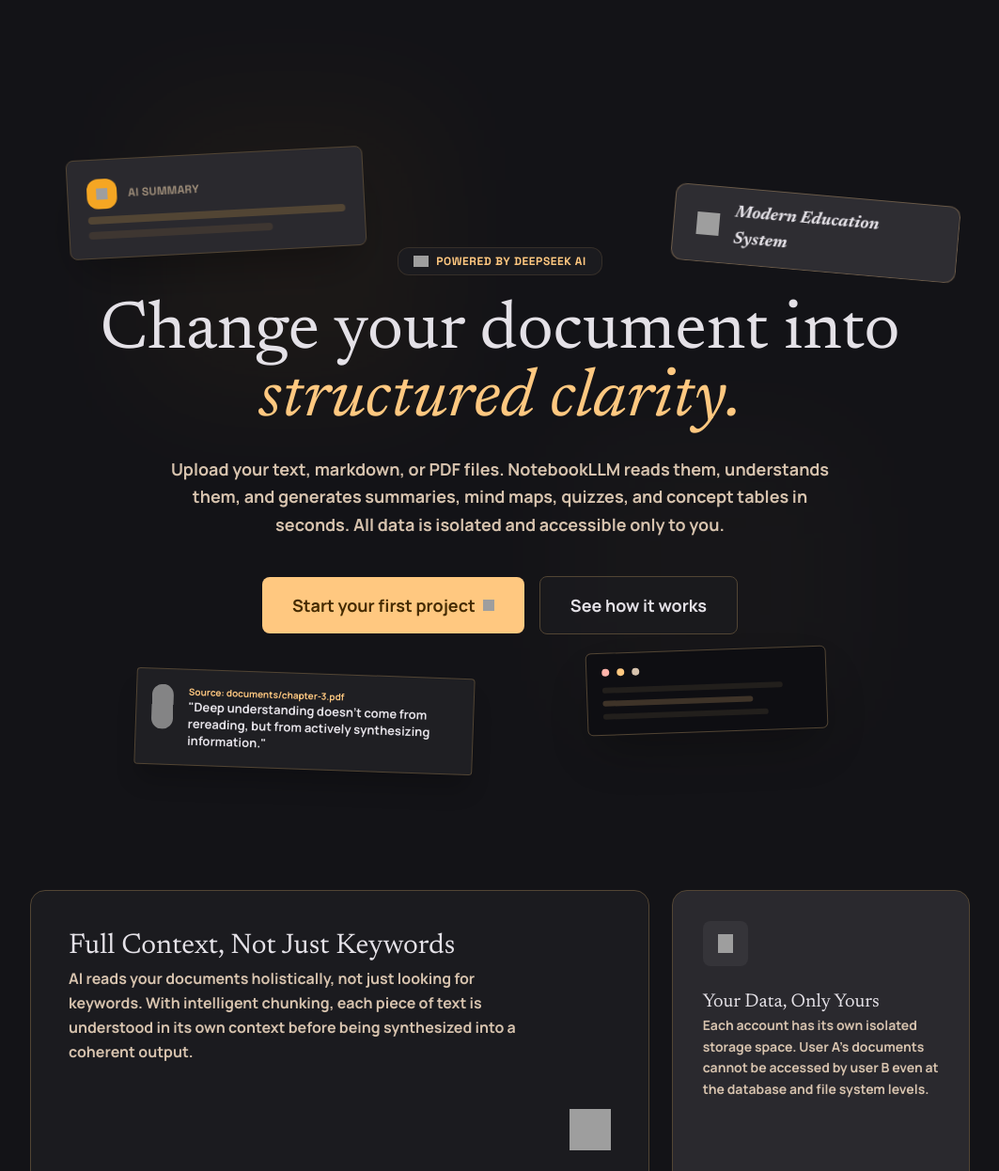
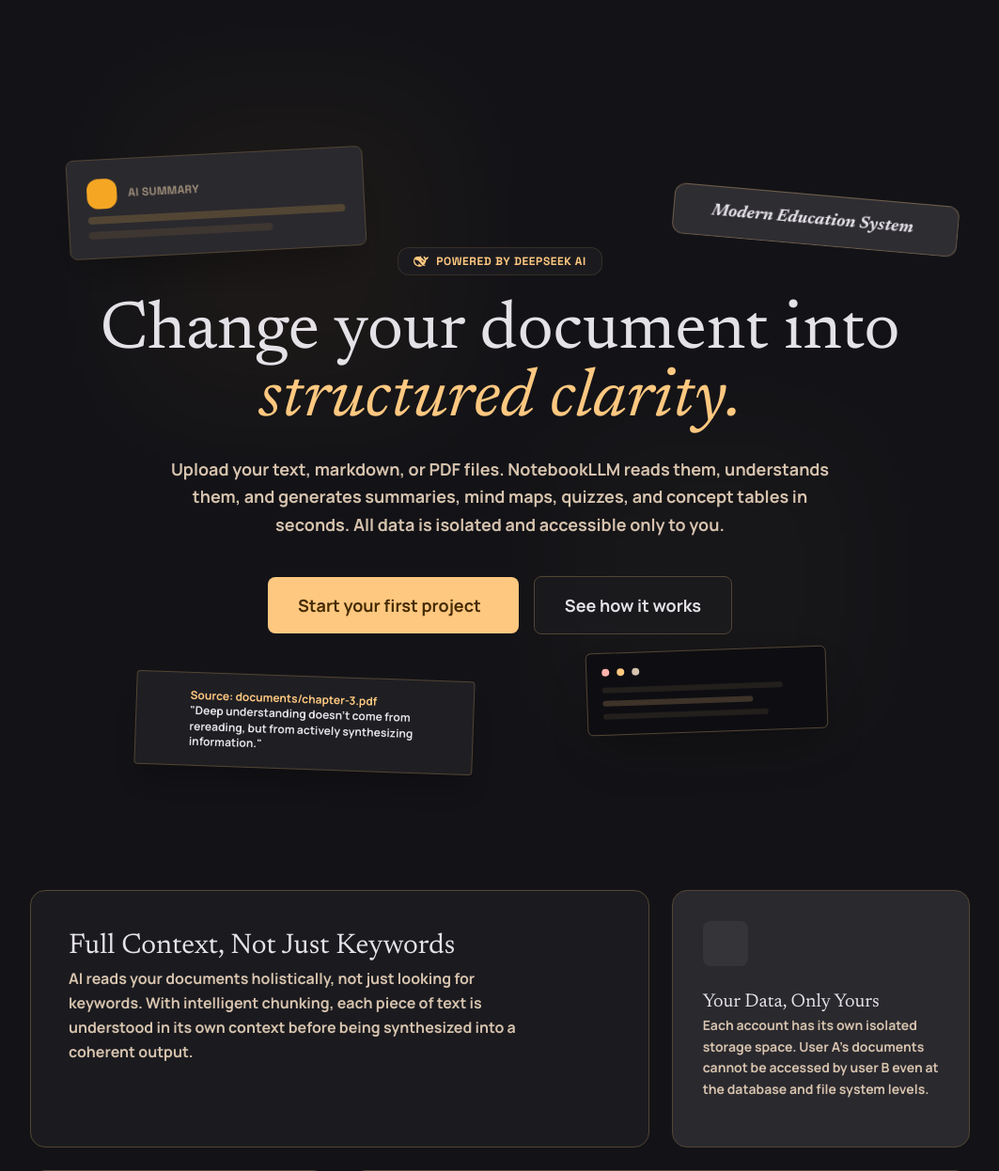
Before and after one commit to IbnuSabilGitHub/MythosNote, a Django app: page / in a window 1280 px wide. Shown: the part 78-1324 px from the top of the page at 94% size, without its empty margins (108-1171 px from the left). Run offline with Django 4.2, Linux system fonts and the light colour scheme; style sheets or scripts are compiled from the project's sources; some libraries are stand-ins or nearby versions; grey boxes are pictures that could not be loaded.

Commit message:
fix: update template autentikasi dan halaman utama

```diff
--- a/static/css/theme.css
+++ b/static/css/theme.css
@@ -36,6 +36,9 @@
   --color-on-error-container: #ffdad6;
   --color-error-hover: #ff9990;
   --color-error-active: #ff8a80;
+
+  --color-warning: #ffecb3;
+  --color-info: #b3e5fc;
 
   --color-success: #64c864;
   --color-on-success: #062b06;
--- a/static/js/toast.js
+++ b/static/js/toast.js
@@ -8,37 +8,35 @@
 
     static typeConfig = {
         success: {
-            iconClass: 'text-green-500',
+            iconClass: 'text-success',
+            iconName: 'tabler:check',
             borderClass: 'border-green-500/30',
             bgClass: 'bg-green-500/10',
         },
         error: {
-            iconClass: 'text-red-500',
+            iconClass: 'text-error',
+            iconName: 'tabler:alert-triangle',
             borderClass: 'border-red-500/30',
             bgClass: 'bg-red-500/10',
         },
         warning: {
-            iconClass: 'text-yellow-500',
+            iconClass: 'text-warning',
+            iconName: 'tabler:alert-circle',
             borderClass: 'border-yellow-500/30',
             bgClass: 'bg-yellow-500/10',
         },
         info: {
-            iconClass: 'text-blue-500',
+            iconClass: 'text-info',
+            iconName: 'tabler:info-circle',
             borderClass: 'border-blue-500/30',
             bgClass: 'bg-blue-500/10',
         },
         delete: {
-            iconClass: 'text-red-500',
+            iconClass: 'text-error',
+            iconName: 'tabler:trash',
             borderClass: 'border-red-500/30',
             bgClass: 'bg-red-500/10',
         },
-    };
-
-    static iconPaths = {
-        success: 'M16.707 5.293a1 1 0 010 1.414l-8 8a1 1 0 01-1.414 0l-4-4a1 1 0 011.414-1.414L8 12.586l7.293-7.293a1 1 0 011.414 0z',
-        error: 'M4.293 4.293a1 1 0 011.414 0L10 8.586l4.293-4.293a1 1 0 111.414 1.414L11.414 10l4.293 4.293a1 1 0 01-1.414 1.414L10 11.414l-4.293 4.293a1 1 0 01-1.414-1.414L8.586 10 4.293 5.707a1 1 0 010-1.414z',
-        warning: 'M8.257 3.099c.765-1.36 2.722-1.36 3.486 0l5.58 9.92c.75 1.334-.213 2.98-1.742 2.98H4.42c-1.53 0-2.493-1.646-1.743-2.98l5.58-9.92zM11 13a1 1 0 11-2 0 1 1 0 012 0zm-1-8a1 1 0 00-1 1v3a1 1 0 002 0V6a1 1 0 00-1-1z',
-        info: 'M18 10a8 8 0 11-16 0 8 8 0 0116 0zm-7-4a1 1 0 11-2 0 1 1 0 012 0zM9 9a1 1 0 000 2v3a1 1 0 001 1h1a1 1 0 100-2v-3a1 1 0 00-1-1H9z',
     };
 
     /**
@@ -65,7 +63,7 @@
         // Set colors
         toastElement.classList.add(config.borderClass, config.bgClass);
         iconElement.classList.add(config.iconClass);
-        iconElement.innerHTML = `<path fill-rule="evenodd" d="${this.iconPaths[type] || this.iconPaths.info}" clip-rule="evenodd" />`;
+        iconElement.setAttribute('icon', config.iconName || this.typeConfig.info.iconName);
 
         messageElement.textContent = message;
 
@@ -127,7 +125,7 @@
         // Set colors
         toastElement.classList.add(config.borderClass, config.bgClass);
         iconElement.classList.add(config.iconClass);
-        iconElement.innerHTML = `<path fill-rule="evenodd" d="${this.iconPaths[type] || this.iconPaths.info}" clip-rule="evenodd" />`;
+        iconElement.setAttribute('icon', config.iconName || this.typeConfig.info.iconName);
 
         titleElement.textContent = title;
         messageElement.textContent = message;
--- a/templates/base.html
+++ b/templates/base.html
@@ -20,6 +20,9 @@
 
   <!-- Custom Styles -->
   <link rel="stylesheet" href="{% static 'css/typography.css' %}" />
+
+  <!-- Iconify (Icon Library) -->
+  <script src="https://code.iconify.design/iconify-icon/3.0.0/iconify-icon.min.js"></script>
 
   <!-- Marked.js (Markdown rendering) -->
   <script src="https://cdn.jsdelivr.net/npm/marked/marked.min.js"></script>
--- a/templates/components/toast.html
+++ b/templates/components/toast.html
@@ -4,9 +4,7 @@
 <!-- Toast Template -->
 <template id="toast-template">
     <div class="toast-item pointer-events-auto flex items-start gap-3 rounded-sm bg-neutral-800 border border-stone-700 px-4 py-3 shadow-lg animate-slide-in-right">
-        <svg class="toast-icon h-5 w-5 shrink-0 mt-0.5" fill="currentColor" viewBox="0 0 20 20">
-            <path fill-rule="evenodd" d="M10 18a8 8 0 100-16 8 8 0 000 16zM8.707 7.293a1 1 0 00-1.414 1.414L8.586 10l-1.293 1.293a1 1 0 101.414 1.414L10 11.414l1.293 1.293a1 1 0 001.414-1.414L11.414 10l1.293-1.293a1 1 0 00-1.414-1.414L10 8.586 8.707 7.293z" clip-rule="evenodd" />
-        </svg>
+        <iconify-icon class="toast-icon h-5 w-5 shrink-0 mt-0.5" icon="tabler:info-circle"></iconify-icon>
         <div class="flex-1">
             <p class="toast-message font-['Manrope'] text-sm font-normal text-stone-300"></p>
         </div>
@@ -21,9 +19,7 @@
 <!-- Toast Action Template (with confirm buttons) -->
 <template id="toast-action-template">
     <div class="toast-action-item pointer-events-auto flex items-start gap-4 rounded-sm bg-neutral-800 border border-stone-700 px-4 py-4 shadow-lg animate-slide-in-right">
-        <svg class="toast-action-icon h-5 w-5 shrink-0 mt-0.5" fill="currentColor" viewBox="0 0 20 20">
-            <path fill-rule="evenodd" d="M18 10a8 8 0 11-16 0 8 8 0 0116 0zm-7-4a1 1 0 11-2 0 1 1 0 012 0zM9 9a1 1 0 000 2v3a1 1 0 001 1h1a1 1 0 100-2v-3a1 1 0 00-1-1H9z" clip-rule="evenodd" />
-        </svg>
+        <iconify-icon class="toast-action-icon h-5 w-5 shrink-0 mt-0.5" icon="tabler:info-circle"></iconify-icon>
         <div class="flex-1">
             <h3 class="toast-action-title font-['Manrope'] text-sm font-semibold text-on-surface mb-1"></h3>
             <p class="toast-action-message font-['Manrope'] text-sm font-normal text-stone-400"></p>
--- a/templates/home.html
+++ b/templates/home.html
@@ -1,4 +1,5 @@
 {% extends "base.html" %}
+{% load static %}
 
 {% block title %}MythosNote - Change your document into structured clarity{% endblock %}
 
@@ -26,8 +27,7 @@
           class="rounded-lg border border-outline-variant bg-surface-container-high p-5 shadow-[0px_25px_50px_-12px_rgba(0,0,0,0.35)] backdrop-blur-md">
           <div class="flex items-center gap-3 pb-2">
             <div class="flex h-8 w-8 items-center justify-center rounded-xl bg-primary-container">
-              <img class="h-3 w-3" src="https://www.figma.com/api/mcp/asset/45cd711d-d0a1-4756-bd8d-3c531bb86222"
-                alt="" />
+              <iconify-icon icon="tabler:sparkles" class="text-on-primary-container"></iconify-icon>
             </div>
             <span class="font-grotesk text-xs font-bold uppercase tracking-wide text-outline">AI Summary</span>
           </div>
@@ -41,8 +41,7 @@
         class="absolute right-38 top-54 w-76 rotate-5">
         <div class="rounded-xl border border-primary/30 bg-surface-container-highest/80 px-6 py-3 backdrop-blur-md">
           <div class="flex items-center gap-4">
-            <img class="h-6 w-6" src="https://www.figma.com/api/mcp/asset/e4faeda3-65cd-474a-9331-d7fb2517cafa"
-              alt="" />
+              <iconify-icon icon="tabler:affiliate" class="text-primary text-xl"></iconify-icon>
             <span class="font-newsreader text-lg font-bold italic text-on-surface">Modern Education System</span>
           </div>
         </div>
@@ -53,13 +52,12 @@
         class="absolute bottom-32 left-63 w-90 rotate-2">
         <div
           class="flex gap-4 rounded border border-outline-variant bg-surface-container p-4 shadow-[0px_20px_25px_-5px_rgba(0,0,0,0.2)]">
-          <div class="h-12 w-12 overflow-hidden rounded-xl opacity-80">
-            <img class="h-full w-full object-cover"
-              src="https://www.figma.com/api/mcp/asset/cec0f288-40df-428c-8606-d29ae411d2d6" alt="" />
+          <div class="h-8 w-12 overflow-hidden rounded-xl opacity-80 flex items-center justify-center">
+            <iconify-icon icon="tabler:folder" class="text-primary text-2xl"></iconify-icon>
           </div>
           <div class="space-y-2">
-            <p class="text-[0.5625rem] font-bold text-primary sm:text-[0.625rem]">Source: documents/chapter-3.pdf</p>
-            <p class="text-[0.75rem] font-bold text-on-surface sm:text-[0.8125rem] leading-snug">
+            <p class="text-xs font-bold text-primary ">Source: documents/chapter-3.pdf</p>
+            <p class="text-xs font-bold text-on-surface  leading-snug">
               "Deep understanding doesn't come from rereading, but from actively synthesizing information."
             </p>
           </div>
@@ -90,7 +88,7 @@
       <!-- Badge -->
       <div data-aos="fade-in" data-aos-duration="800"
         class="inline-flex items-center gap-2 rounded-xl border border-outline-variant/50 bg-surface-container-low px-3 sm:px-4 py-1 sm:py-1.5">
-        <img class="h-3 w-4" src="https://www.figma.com/api/mcp/asset/a12a7b97-157c-4458-b8e7-c68edab54416" alt="" />
+        <img class="h-3 w-4" src="{% static 'svg/deepseek-logo.svg' %}" alt="DeepSeek AI Logo" />
         <span
           class="font-grotesk text-[0.6875rem] sm:text-xs font-bold uppercase tracking-[0.0375rem] text-primary">Powered
           by DeepSeek
@@ -119,13 +117,13 @@
         <a href="{% url 'project' %}"
           class="inline-flex items-center gap-2 rounded-lg bg-primary px-6 sm:px-8 py-3 sm:py-4 text-base sm:text-lg font-bold text-on-primary transition hover:bg-primary-container">
           Go to Project
-          <img class="h-3 w-3" src="https://www.figma.com/api/mcp/asset/206ebc19-3467-4b7a-bd4f-e57a4e331ec6" alt="" />
+          <iconify-icon icon="tabler:arrow-right" class="text-on-primary text-md"></iconify-icon>
         </a>
         {% else %}
         <a href="{% url 'signup' %}"
           class="inline-flex items-center gap-2 rounded-lg bg-primary px-6 sm:px-8 py-3 sm:py-4 text-base sm:text-lg font-bold text-on-primary transition hover:bg-primary-container">
           Start your first project
-          <img class="h-3 w-3" src="https://www.figma.com/api/mcp/asset/206ebc19-3467-4b7a-bd4f-e57a4e331ec6" alt="" />
+          <iconify-icon icon="tabler:arrow-right" class="text-on-primary text-md"></iconify-icon>
         </a>
         {% endif %}
         <a class="rounded-lg border border-outline-variant bg-surface-container/50 px-6 sm:px-8 py-3 sm:py-4 text-base sm:text-lg font-bold text-on-surface hover:border-primary transition"
@@ -152,8 +150,7 @@
           </p>
         </div>
         <div class="mt-12 flex justify-end">
-          <img class="h-11 w-11" src="https://www.figma.com/api/mcp/asset/3c18e3ba-aab6-45ba-99c7-5f3e2bf1d4c1"
-            alt="" />
+              <iconify-icon icon="tabler:file-text-ai" class="text-primary text-4xl"></iconify-icon>
         </div>
       </div>
 
@@ -161,7 +158,7 @@
       <div data-aos="fade-up" data-aos-duration="1000" data-aos-delay="200"
         class="col-span-1 rounded-2xl border border-outline-variant bg-surface-container-high px-8 pb-10 pt-8 lg:col-span-4">
         <div class="mb-6 flex h-12 w-12 items-center justify-center rounded-lg bg-surface-container-highest">
-          <img class="h-5 w-4" src="https://www.figma.com/api/mcp/asset/ac00ec54-c4d3-4711-b174-496b1412aed6" alt="" />
+          <iconify-icon icon="tabler:shield-check" class="text-primary text-2xl"></iconify-icon>
         </div>
         <h4 class="font-newsreader text-lg font-bold text-on-surface sm:text-xl">Your Data, Only Yours</h4>
         <p class="mt-3 text-xs font-bold text-on-surface-variant sm:text-sm leading-relaxed">
@@ -174,7 +171,7 @@
       <div data-aos="fade-up" data-aos-duration="1000" data-aos-delay="300"
         class="col-span-1 rounded-2xl border border-outline-variant bg-surface-container-high p-8 lg:col-span-4">
         <div class="mb-6 flex h-12 w-12 items-center justify-center rounded-lg bg-surface-container-highest">
-          <img class="h-5 w-5" src="https://www.figma.com/api/mcp/asset/6037ab8e-dd55-4343-9c94-bd2a11a44197" alt="" />
+            <iconify-icon icon="tabler:binary-tree-2" class="text-primary text-2xl"></iconify-icon>
         </div>
         <h4 class="font-newsreader text-lg font-bold text-on-surface sm:text-xl">Four Outputs, One Click</h4>
         <p class="mt-3 text-xs font-bold text-on-surface-variant sm:text-sm leading-relaxed">
@@ -187,7 +184,7 @@
       <div data-aos="fade-up" data-aos-duration="1000" data-aos-delay="400"
         class="relative col-span-1 overflow-hidden rounded-2xl border border-outline-variant bg-surface-container-low lg:col-span-8">
         <img class="absolute inset-0 h-full w-full object-cover opacity-10"
-          src="https://www.figma.com/api/mcp/asset/562eccdd-c844-47b5-9e1b-030ef21aaa2c" alt="" />
+          src="{% static 'img/feature_card_4.png' %}" alt="" />
         <div class="relative p-10">
           <h3 class="font-newsreader text-xl font-bold text-on-surface sm:text-2xl lg:text-[1.875rem]">
             From Hundreds of Pages to One Page
@@ -199,8 +196,7 @@
           <a class="mt-6 inline-flex items-center gap-2 text-sm font-bold text-primary hover:text-primary-container transition sm:text-base"
             href="#start">
             Try it now
-            <img class="h-2.5 w-2.5" src="https://www.figma.com/api/mcp/asset/749b9af5-9fc5-4f46-ad05-417f21347e89"
-              alt="" />
+            <iconify-icon icon="tabler:arrow-right" class="text-primary text-md"></iconify-icon>
           </a>
         </div>
       </div>
@@ -284,7 +280,7 @@
           <div data-aos="fade-left" data-aos-duration="1000" data-aos-delay="200"
             class="relative flex-1 overflow-hidden rounded-3xl border border-outline-variant bg-surface-container">
             <img class="size-full object-cover"
-              src="https://www.figma.com/api/mcp/asset/27509364-8913-41b7-b610-8f05a47a49b0"
+              src="{% static 'img/vertical_timeline_image.png' %}"
               alt="How it works illustration" />
 
             <!-- Gradient Overlay -->
@@ -294,8 +290,7 @@
             <div
               class="absolute bottom-8 left-8 right-8 rounded-lg border border-outline-variant bg-surface-container-highest/60 p-6 backdrop-blur-md">
               <div class="flex items-center gap-3">
-                <img class="size-3 w-4" src="https://www.figma.com/api/mcp/asset/2acbf8da-ba68-4039-ba97-4bde0103e65b"
-                  alt="" />
+                <iconify-icon icon="tabler:eye" class="text-primary text-md"></iconify-icon>
                 <span
                   class="font-grotesk text-[0.5625rem] sm:text-[0.625rem] font-bold uppercase tracking-[0.0625rem] text-outline">
                   Active Context
```
Also changed, not shown: config/settings.py (+4 -21 lines), templates/forgot_password.html (+0 -17 lines), templates/signin.html (+1 -16 lines), templates/signup.html (+0 -16 lines), static/img/feature_card_4.png (added), static/img/vertical_timeline_image.png (added), static/svg/deepseek-logo.svg (added).
